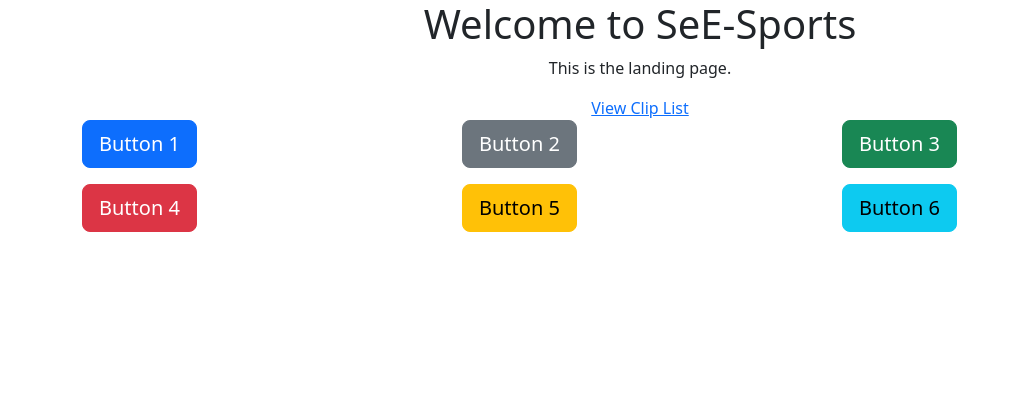
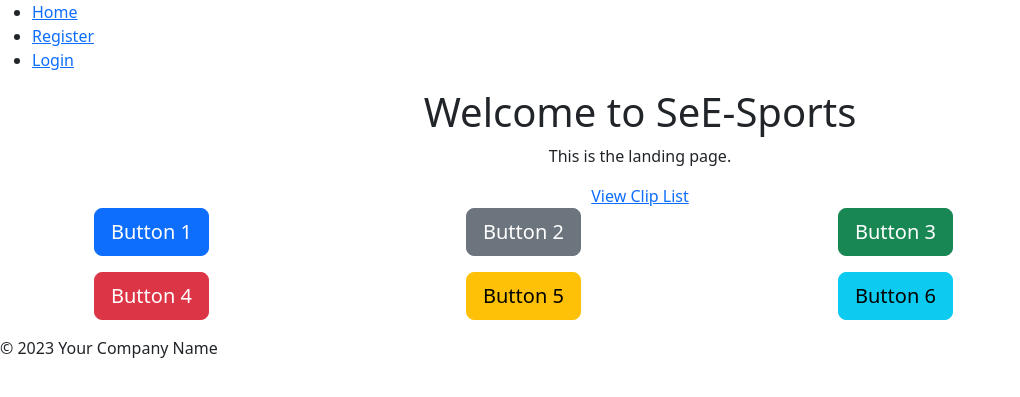
Before and after one commit to Plurper/SeE-Sports, a Django app: page / in a window 1280 px wide. Shown: the top 397 px of the page, without its empty margins (0-1020 px from the left). Run offline with Django 4.2, Linux system fonts and the light colour scheme.

Commit message:
update base.hmtl

```diff
--- a/SeESports/clips/Templates/base.html
+++ b/SeESports/clips/Templates/base.html
@@ -1,20 +1,38 @@
-<!-- templates/base.html -->
-
 <!DOCTYPE html>
 <html lang="en">
-<head>
+  <head>
     <meta charset="UTF-8">
     <meta name="viewport" content="width=device-width, initial-scale=1.0">
     <title>{% block title %}Default Title{% endblock title %}</title>
     <!-- Add the Bootstrap CSS -->
     <link href="https://cdn.jsdelivr.net/npm/bootstrap@5.3.0-alpha1/dist/css/bootstrap.min.css" rel="stylesheet">
-</head>
-<body>
-    {% block content %}{% endblock content %}
+  </head>
+  <body>
+    <header>
+      <nav>
+        <ul>
+          <li><a href="{% url 'home_page' %}">Home</a></li>
+          {% if user.is_authenticated %}
+            <li><a href="{% url 'profile_update' %}">Update Profile</a></li>
+            <li><a href="{% url 'logout' %}">Logout</a></li>
+          {% else %}
+            <li><a href="{% url 'register' %}">Register</a></li>
+            <li><a href="{% url 'login' %}">Login</a></li>
+          {% endif %}
+        </ul>
+      </nav>
+    </header>
+    <main class="container">
+      {% block content %}
+      {% endblock %}
+    </main>
+    <footer>
+      &copy; 2023 Your Company Name
+    </footer>
 
     <!-- Add the Bootstrap JavaScript and its dependencies -->
     <script src="https://code.jquery.com/jquery-3.6.0.min.js"></script>
     <script src="https://cdn.jsdelivr.net/npm/@popperjs/core@2.11.6/dist/umd/popper.min.js"></script>
     <script src="https://cdn.jsdelivr.net/npm/bootstrap@5.3.0-alpha1/dist/js/bootstrap.min.js"></script>
-</body>
+  </body>
 </html>
```
